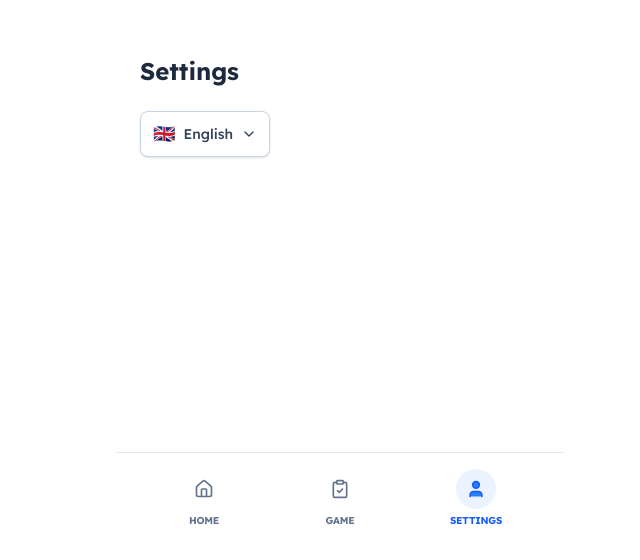
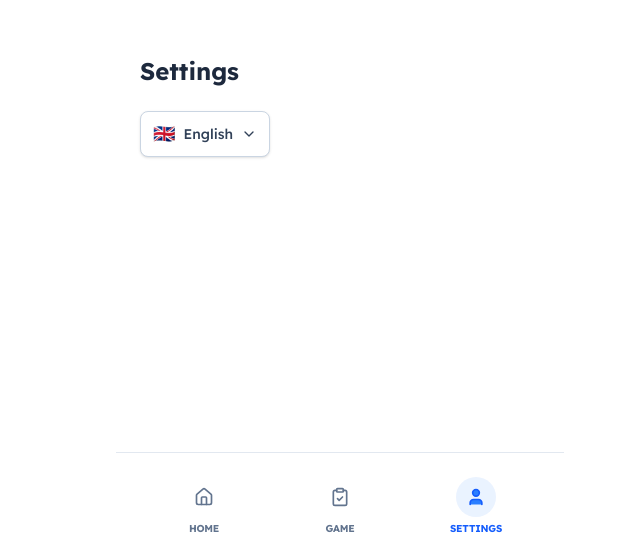
Before and after one commit to DDeme/Clock-Mind-Fun-Time-Learning, a React (Vite) app: page /settings in a window 1280 px wide. Shown: the part 240-800 px from the top of the page, without its empty margins (300-940 px from the left). Built offline with nearby package versions, Linux system fonts and the light colour scheme.

Commit message:
refactor: Update BottomNavigation padding from pt-4 pb-8 to uniform p-6

```diff
--- a/src/components/BottomNavigation/BottomNavigation.tsx
+++ b/src/components/BottomNavigation/BottomNavigation.tsx
@@ -34,7 +34,7 @@ export const BottomNavigation = () => {
         <nav
             role="navigation"
             aria-label={t('navigation.main')}
-            className="sticky bottom-0 z-30 w-full border-t border-slate-200 bg-white/95 px-6 pt-4 pb-8 backdrop-blur-lg"
+            className="sticky bottom-0 z-30 w-full border-t border-slate-200 bg-white/95 p-6 backdrop-blur-lg"
         >
             <div className="flex items-center justify-between gap-2">
                 {items.map((item) => (
```
